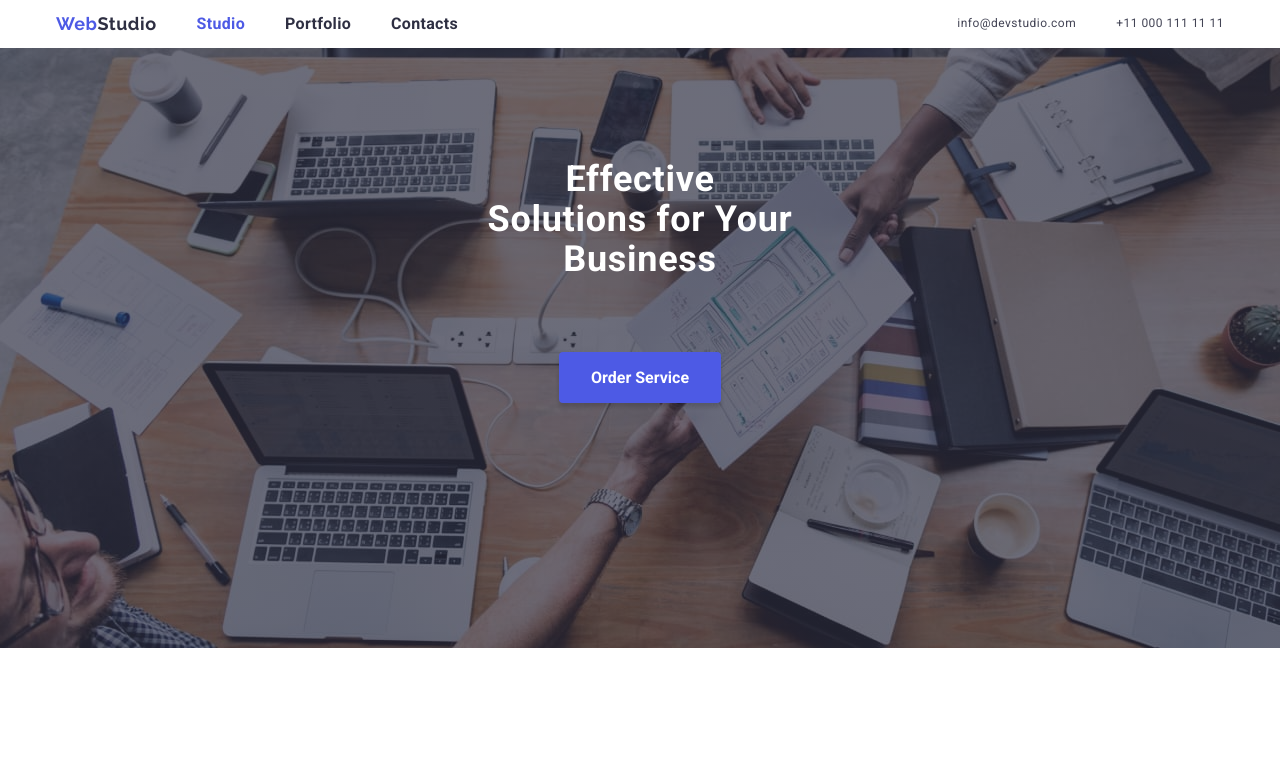
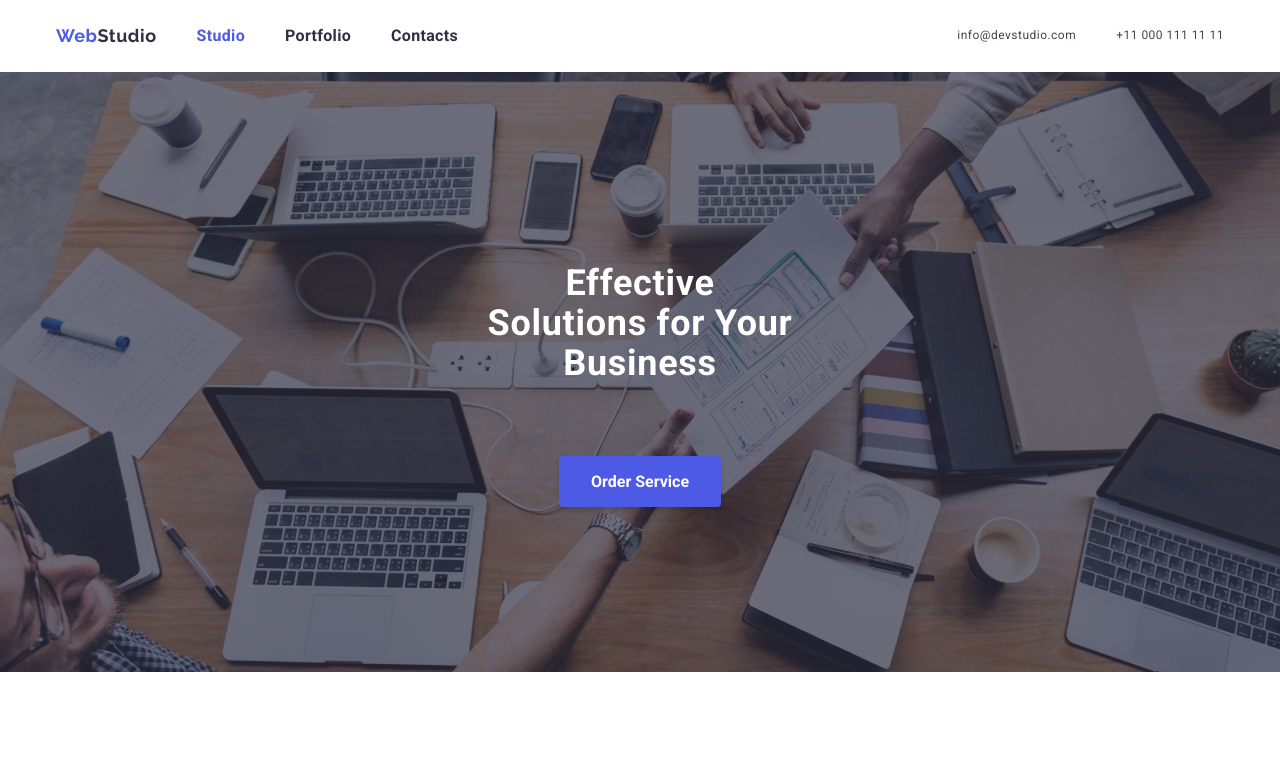
Before and after one commit to Tigwan/goit-markup-hw-07, a plain HTML site: page index.html in a window 1280 px wide. Shown: the top 764 px of the page. Drawn offline with nearby package versions, Linux system fonts and the light colour scheme.

Commit message:
підправив хедер

```diff
--- a/css/style.css
+++ b/css/style.css
@@ -74,7 +74,8 @@ img {
 }
 /* ============================================ HEADER ====================================== */
 .header {
-  box-shadow: 0px 2px 1px rgba(46, 47, 66, 0.08), 0px 1px 1px rgba(46, 47, 66, 0.16), 0px 1px 6px rgba(46, 47, 66, 0.08);
+  padding-top: 24px;
+  padding-bottom: 24px;
 }
 
 .container {
@@ -83,6 +84,8 @@ img {
 }
 
 .header-block {
+  padding-top: 0;
+  padding-bottom: 0;
   display: flex;
   justify-content: space-between;
   align-items: center;
@@ -738,6 +741,8 @@ margin: 0 auto;
       flex-direction: column;
       row-gap: 4px;
       margin-left: auto;
+      margin-top: 0;
+      margin-bottom: 0;
     }
     .contacts-item {
       display: flex;
@@ -841,6 +846,7 @@ text-align: left;
 }
 /* =======================================Desctop================================= */
 @media screen and (min-width: 1200px) {
+
   .container {
       width: 1200px;
     }
@@ -855,6 +861,7 @@ text-align: left;
       rgba(46, 47, 66, 0.7), rgba(46, 47, 66, 0.7)), url(../images/img17.jpg);
   height: 600px;
   max-width: 1440px;
+  padding-top: 192px;
 }
 
 .advantages {
```
Lines whose indentation alone changed are shown as unchanged.
